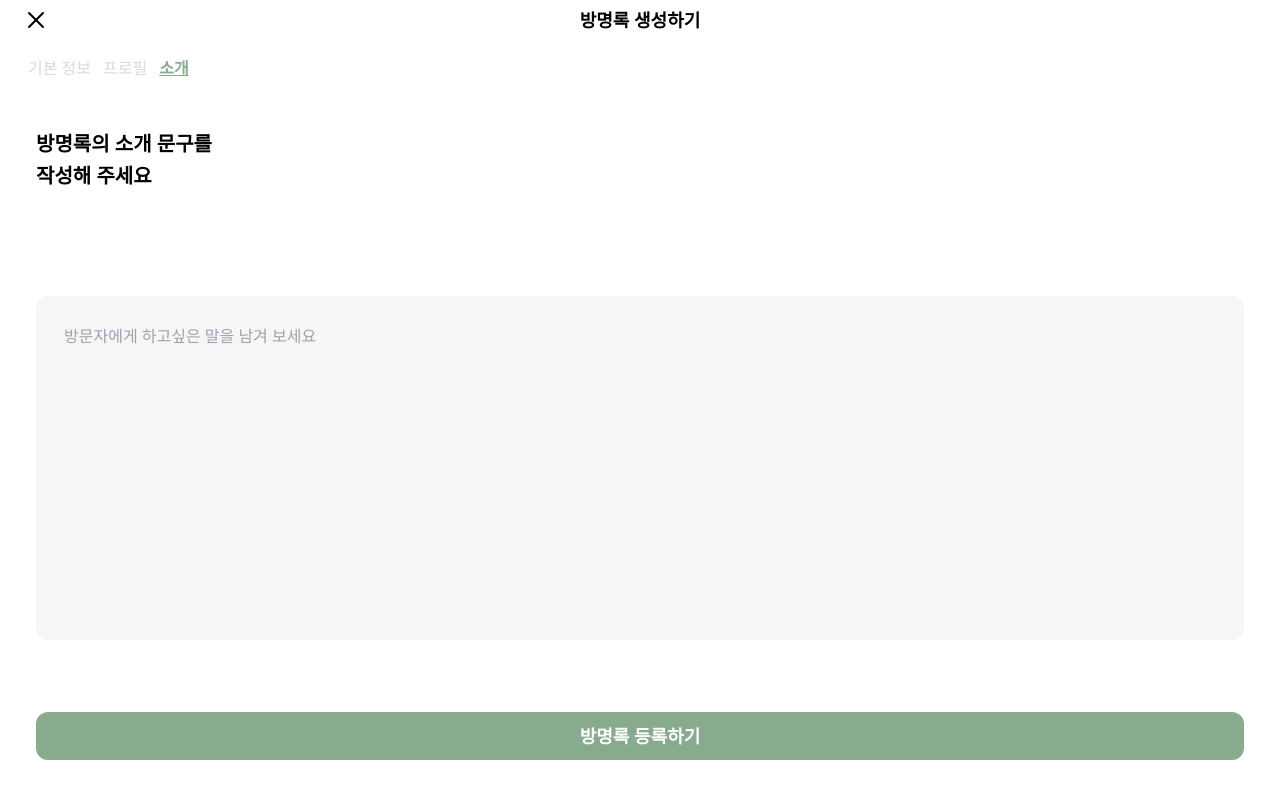
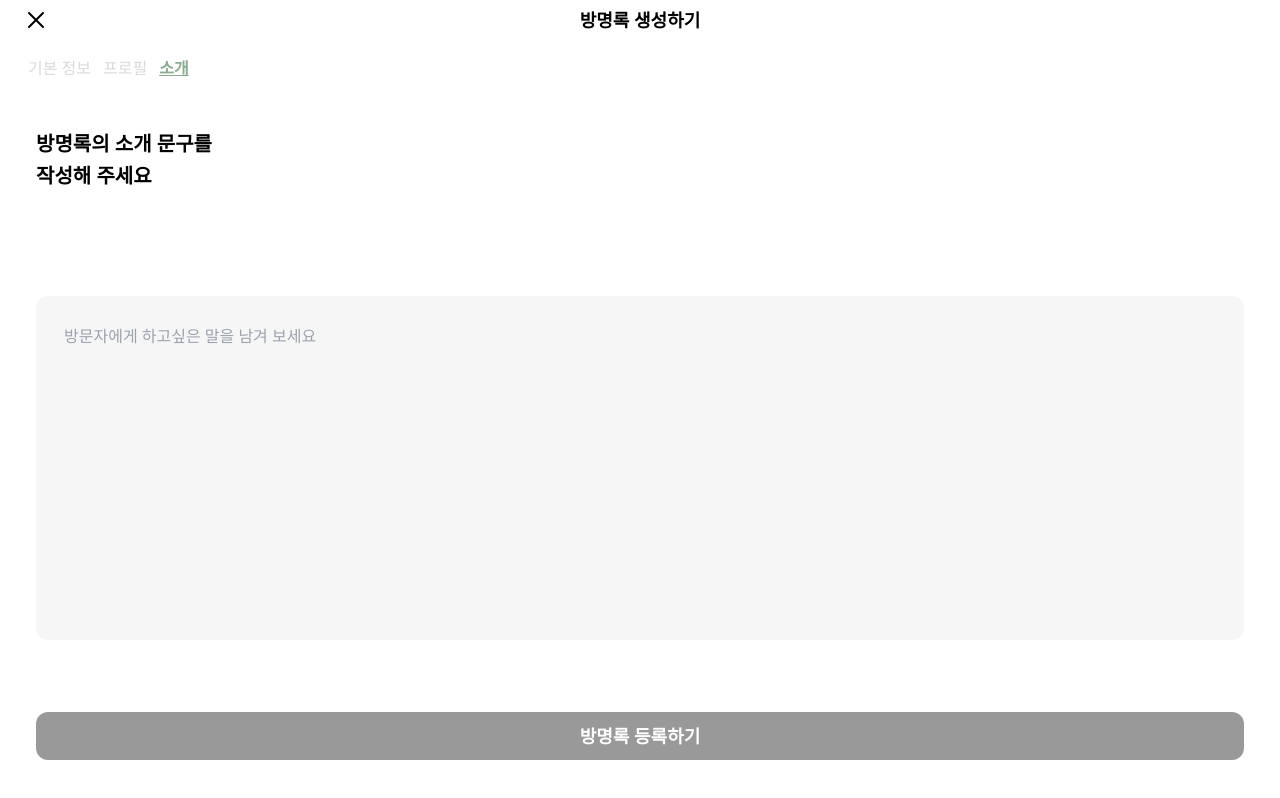
Before and after one commit to Footprint-meow/Footprint-FrontEnd, a React (Vite) app: page /add-guestbook/desc in a window 1280 px wide. Shown: the top 798 px of the page. Built offline with nearby package versions, Linux system fonts and the light colour scheme; what tailwindcss-animated would draw is missing.

Commit message:
feat #27: 소개 탭 disabled 구현

```diff
--- a/src/pages/guestbook/AddGuestBook/components/Description.tsx
+++ b/src/pages/guestbook/AddGuestBook/components/Description.tsx
@@ -1,6 +1,7 @@
 import React, { useEffect, useState } from "react";
-import { Link, useOutletContext } from "react-router-dom";
+import { Link, useNavigate, useOutletContext } from "react-router-dom";
 import { IGuesetBookState } from "../../interfaces";
+import { confirmDesc } from "../../utils";
 
 /*
 텍스트 에디터 넣고 싶음. 호스트도 자기 방명록에 대한 소개 문구를 커스텀하고 싶어하지 않을까
@@ -9,11 +10,22 @@ import { IGuesetBookState } from "../../interfaces";
 */
 
 const Description = () => {
+  const navigate = useNavigate();
   const { guestbook, setGuestbook } = useOutletContext<IGuesetBookState>();
   const [desc, setDesc] = useState<string>("");
+  const [shake, setShake] = useState<boolean>(false);
 
   const onChange = (e: React.ChangeEvent<HTMLTextAreaElement>) => {
     setDesc(e.target.value);
+  };
+
+  const nextHandler = () => {
+    if (confirmDesc(guestbook)) {
+      setShake(false);
+      navigate("/");
+    } else {
+      setShake(!shake);
+    }
   };
 
   useEffect(() => {
@@ -25,7 +37,11 @@ const Description = () => {
 
   return (
     <div className="px-2 py-4 w-full h-full flex flex-col justify-between">
-      <div className="text-xl font-bold py-8 leading-8">
+      <div
+        className={`text-xl font-bold py-8 leading-8 ${
+          shake ? "animate-shake" : ""
+        }`}
+      >
         <p>방명록의 소개 문구를</p>
         <p>작성해 주세요</p>
       </div>
@@ -40,11 +56,17 @@ const Description = () => {
           className="bg-[#d9d9d93f] p-7 w-full h-full rounded-xl"
         ></textarea>
       </div>
-      <Link to="/" onClick={()=> console.log("생성버튼 클릭: ", guestbook)}>
-        <button className="w-full bg-primary-1 text-white text-lg font-bold leading-9 m-auto rounded-xl h-12 mb-6">
-          방명록 등록하기
-        </button>
-      </Link>
+      <div onClick={nextHandler}>
+      {confirmDesc(guestbook) ? (
+          <button className="w-full bg-primary-1 text-white text-lg font-black leading-9 m-auto rounded-xl h-12 mb-6">
+            방명록 등록하기
+          </button>
+        ) : (
+          <button className="w-full bg-disabled text-white text-lg font-black leading-9 m-auto rounded-xl h-12 mb-6">
+            방명록 등록하기
+          </button>
+        )}
+      </div>
     </div>
   );
 };
--- a/src/pages/guestbook/AddGuestBook/components/Photo.tsx
+++ b/src/pages/guestbook/AddGuestBook/components/Photo.tsx
@@ -1,5 +1,5 @@
 import React, { useEffect, useState } from "react";
-import { Link, useNavigate, useOutletContext } from "react-router-dom";
+import { useNavigate, useOutletContext } from "react-router-dom";
 import ImageUploading, { ImageListType } from "react-images-uploading";
 import { CiCamera } from "react-icons/ci";
 import { IGuesetBookState } from "../../interfaces";
--- a/src/pages/guestbook/utils.ts
+++ b/src/pages/guestbook/utils.ts
@@ -51,3 +51,10 @@ export const confirmPhoto = (guestbook: IGuestBook | null): boolean => {
   }
   return false;
 };
+
+export const confirmDesc = (guestbook: IGuestBook | null) : boolean => {
+  if(guestbook && guestbook.description) {
+    return true;
+  }
+  return false;
+}
```
